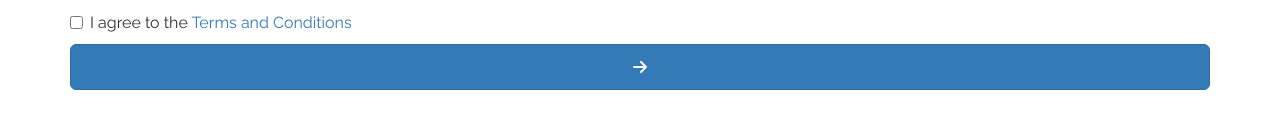
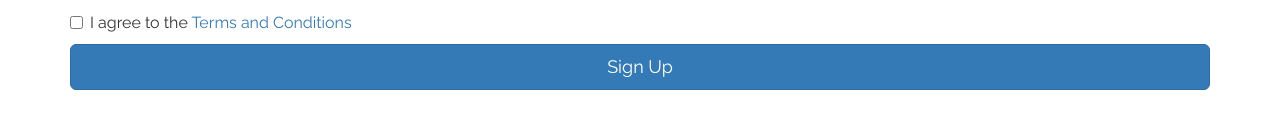
Before and after one commit to csleong98/TheMines, a plain HTML site: page signup.html in a window 1280 px wide. Shown: the part 546-674 px from the top of the page. Drawn offline with nearby package versions, Linux system fonts and the light colour scheme.

Commit message:
changed button

```diff
--- a/signup.html
+++ b/signup.html
@@ -51,7 +51,7 @@
             </div>
             <div class="form-group-lg">
                 <button class="btn btn-primary btn-lg btn-block" type="submit">
-                    <i class="fa fa-arrow-right" aria-hidden="true"></i>
+                    Sign Up
                 </button>
             </div>
         </form>
```
